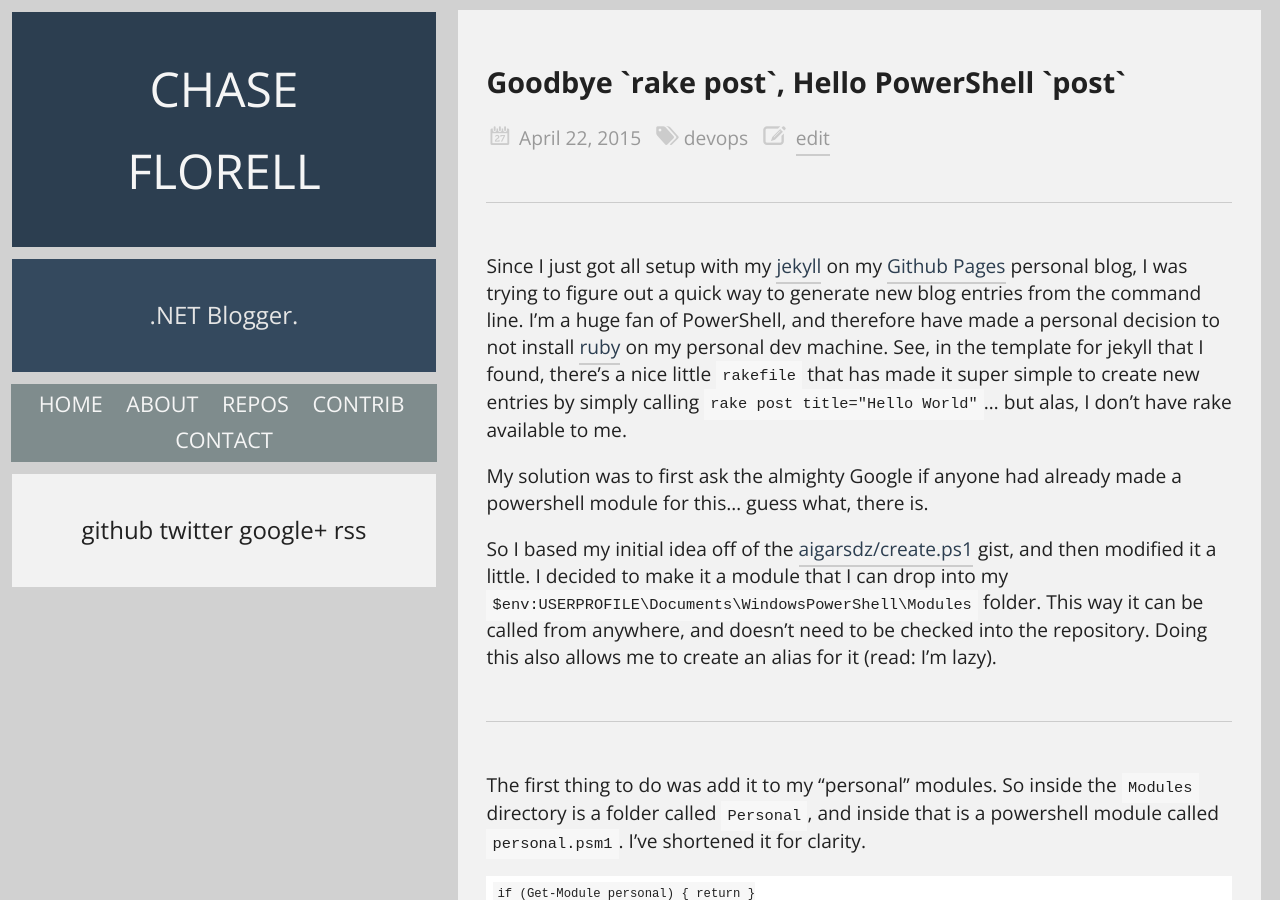
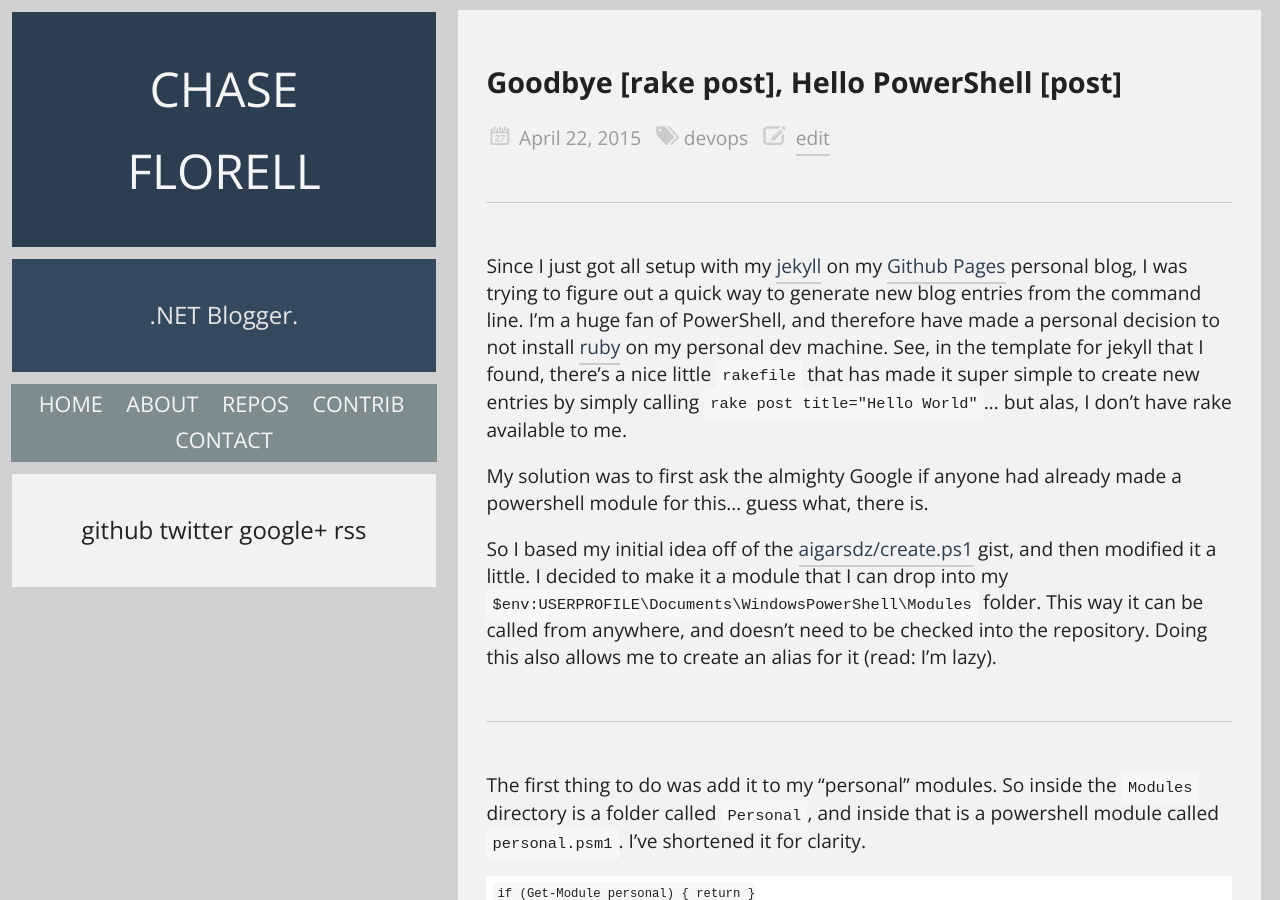
Before and after one commit to ChaseFlorell/chaseflorell.github.io, a Jekyll site: the page built from _posts/2015-04-22-goodbye-rake-post-hello-powershell-post.md, in a window 1280 px wide and 900 px high. Built offline with Jekyll 4.4.1, drawn with Linux system fonts in a browser that asks for light colours; Markdown is read by kramdown in place of the engine named in the settings; comment, search, counter and statistics services are not loaded.

```diff
--- a/_posts/2015-04-22-goodbye-rake-post-hello-powershell-post.md
+++ b/_posts/2015-04-22-goodbye-rake-post-hello-powershell-post.md
@@ -1,6 +1,6 @@
 ---
 layout: post
-title: Goodbye `rake post`, Hello PowerShell `post`
+title: Goodbye [rake post], Hello PowerShell [post]
 date: 2015-04-22 14:28:16
 categories: [devops]
 tags: [personal-blog, devops, jekyll]
```
